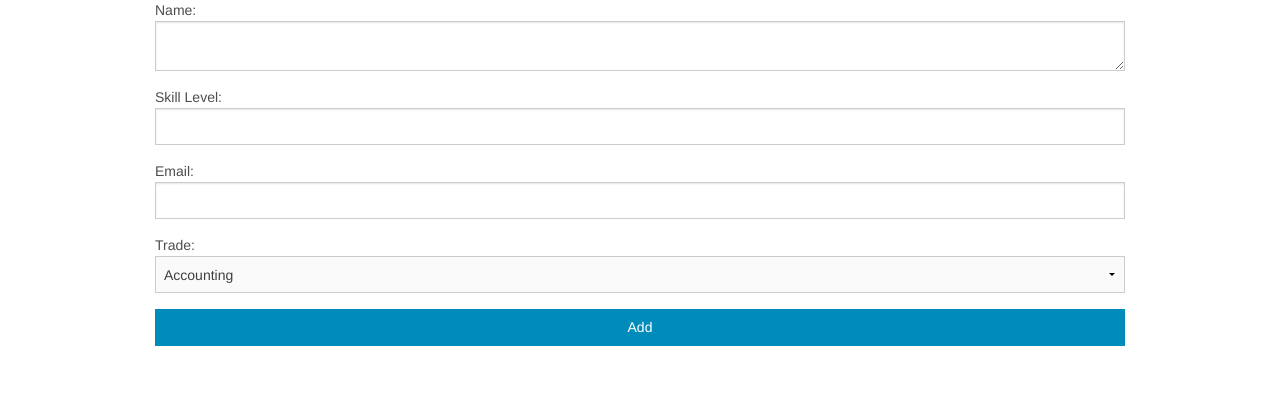
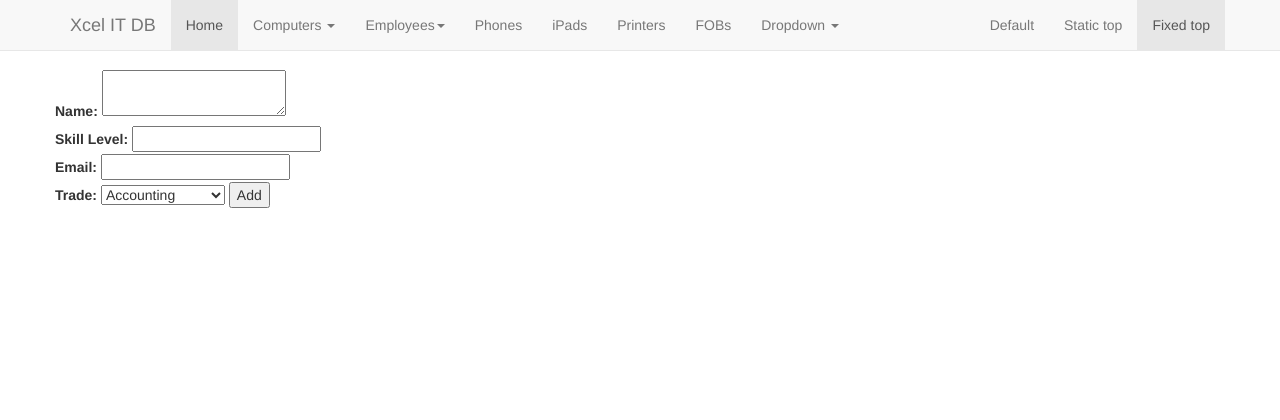
Before and after one commit to chrispuppe/ITEquipDB, a Flask app: page /employee/add in a window 1280 px wide. Shown: the top 420 px of the page. Before the commit the page ends 346 px from the top, so only its background shows below. Run offline with Flask 2, Linux system fonts and the light colour scheme; some libraries are stand-ins or nearby versions.

Commit message:
Template Layout Work

```diff
--- a/app/templates/employee/add.html
+++ b/app/templates/employee/add.html
@@ -1,13 +1,9 @@
-<!doctype html>
-<html class="no-js" lang="en">
-  <head>
-    <meta charset="utf-8" />
-    <meta name="viewport" content="width=device-width, initial-scale=1.0" />
-    <title>Edit</title>
-    <link rel="stylesheet" href="/static/css/foundation.css" />
-    <script src="/static/js/vendor/modernizr.js"></script>
-  </head>
-  <body>
+{% extends "layout.html" %}
+{% block title %}Home{% endblock %}
+{% block head %}
+{{ super() }}
+{% endblock %}
+{% block content %}
     <form action="" method="post">
         <div class="row">
             <div class="large-12 columns">
@@ -43,10 +39,5 @@
 
         <button class="button postfix"  type="submit">Add</button>
     </form>
-    <script src="/static/js/vendor/jquery.js"></script>
-    <script src="/static/js/foundation.min.js"></script>
-    <script>
-      $(document).foundation();
-    </script>
-  </body>
-</html>
+
+{% endblock %}
--- a/app/templates/layout.html
+++ b/app/templates/layout.html
@@ -2,13 +2,14 @@
 <html class="no-js" lang="en">
 	<head>
 		{% block head %}
+		<meta http-equiv="content-type" content="text/html; charset=UTF-8">
 		<meta charset="utf-8">
 		<meta http-equiv="X-UA-Compatible" content="IE=edge">
 		<meta name="viewport" content="width=device-width, initial-scale=1">
 		<!-- The above 3 meta tags *must* come first in the head; any other head content must come *after* these tags -->
 		<meta name="description" content="">
 		<meta name="author" content="">
-        <link rel="icon" href="../../favicon.ico">
+
 		<title>{% block title %}{% endblock %}</title>
 		<!-- Bootstrap core CSS -->
 	    <link href="/static/css/bootstrap.css" rel="stylesheet">
@@ -20,7 +21,7 @@
 	    <link href="/static/css/navbar-fixed-top.css" rel="stylesheet">
 
 	    <!-- Just for debugging purposes. Don't actually copy these 2 lines! -->
-        <!--[if lt IE 9]><script src="../../assets/js/ie8-responsive-file-warning.js"></script><![endif]-->
+	    <!--[if lt IE 9]><script src="/static/js/ie8-responsive-file-warning.js"></script><![endif]-->
 	    <script src="/static/js/ie-emulation-modes-warning.js"></script>
 
 	    <!-- HTML5 shim and Respond.js for IE8 support of HTML5 elements and media queries -->
@@ -41,7 +42,7 @@
 								<span class="icon-bar"></span>
 								<span class="icon-bar"></span>
 							</button>
-              <a class="navbar-brand" href="#">Xcel IT DB</a>
+							<a class="navbar-brand">Xcel IT DB</a>
 						</div>
 						<div id="navbar" class="navbar-collapse collapse">
 							<ul class="nav navbar-nav">
@@ -49,16 +50,17 @@
 								<li class="dropdown">
 									<a href="#" class="dropdown-toggle" data-toggle="dropdown" role="button" aria-haspopup="true" aria-expanded="false">Computers <span class="caret"></span></a>
 									<ul class="dropdown-menu">
-                    <li><a href="#">Action</a></li>
-                    <li><a href="#">Another action</a></li>
-                    <li><a href="#">Something else here</a></li>
-                    <li role="separator" class="divider"></li>
-                    <li class="dropdown-header">Nav header</li>
-                    <li><a href="#">Separated link</a></li>
-                    <li><a href="#">One more separated link</a></li>
+										<li><a href="#">All Computers</a></li>
+										<li><a href="/computers/add">Add New Computer</a></li>
 									</ul>
 								</li>
-                <li><a href="/">Employees</a></li>
+								<li class="dropdown">
+									<a href="#" class="dropdown-toggle" data-toggle="dropdown" role="button" aria-haspopup="true" aria-expanded="false">Employees<span class="caret"></span></a>
+									<ul class="dropdown-menu">
+										<li><a href="/">All Employees</a></li>
+										<li><a href="/employee/add">Add New Employee</a></li>
+									</ul>
+								</li>
 								<li><a href="#contact">Phones</a></li>
 								<li><a href="#contact">iPads</a></li>
 								<li><a href="#contact">Printers</a></li>
@@ -90,5 +92,18 @@
 				{% block content %}
 				{% endblock %}
 			</div>
+{% block footer %}
+
+		<!-- Bootstrap core JavaScript
+	    ================================================== -->
+	    <!-- Placed at the end of the document so the pages load faster -->
+	    <script src="/static/js/jquery.js"></script>
+	    <script>window.jQuery || document.write('<script src="/static/js/jquery.min.js"><\/script>')</script>
+	    <script src="/static/js/bootstrap.js"></script>
+	    <!-- IE10 viewport hack for Surface/desktop Windows 8 bug -->
+	    <script src="/static/js/ie10-viewport-bug-workaround.js"></script>
+
+{% endblock %}
+
 	</body>
 </html>
```
Lines whose indentation alone changed are shown as unchanged.
